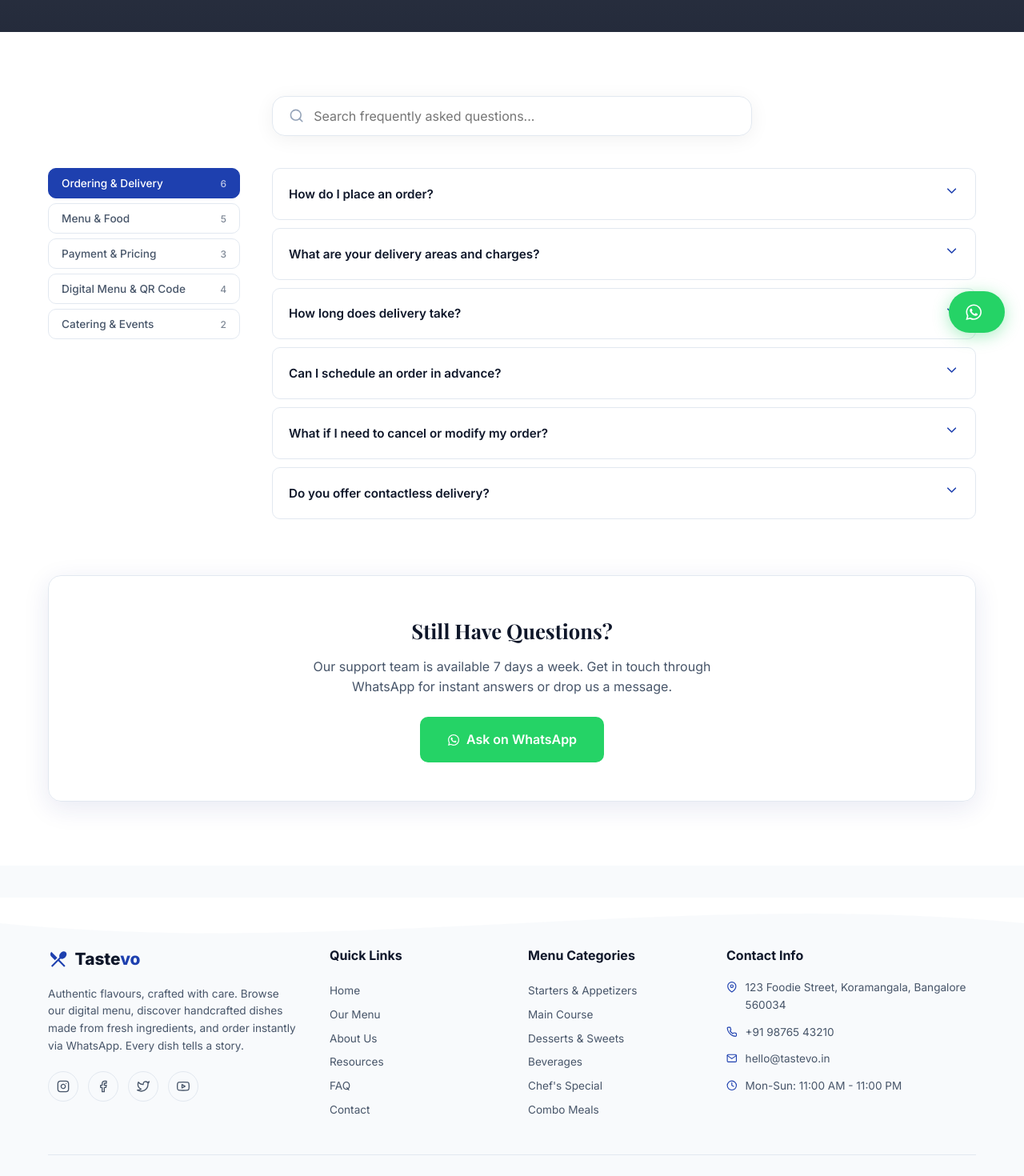
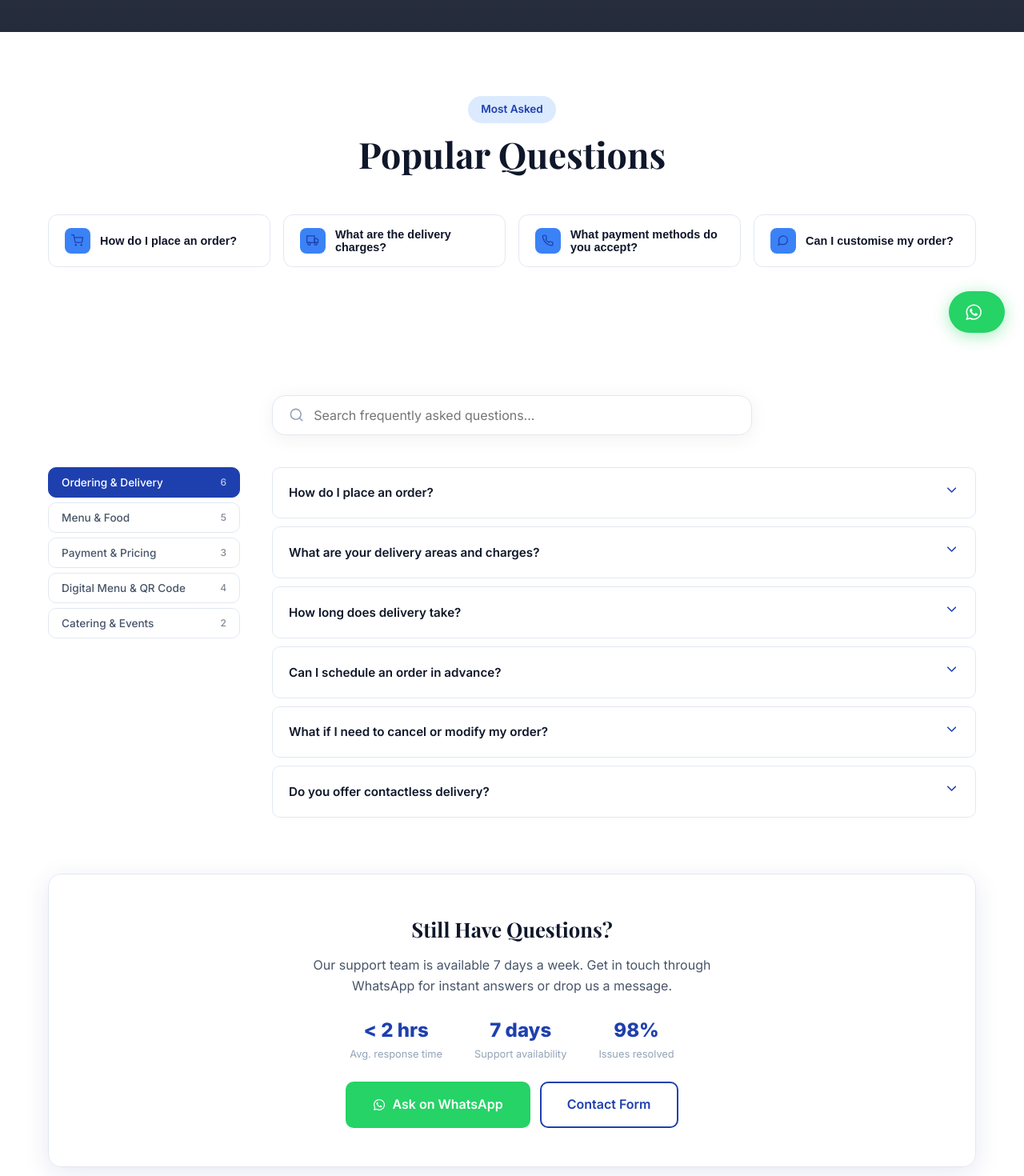
Before and after one commit to Akash-0310/Tastevo, a React (Vite) app in the folder client/: page /faq in a window 1280 px wide. Shown: the part 360-1830 px from the top of the page at 80% size. Built offline with nearby package versions, Linux system fonts and the light colour scheme; grey boxes are pictures that could not be loaded.

Commit message:
feat(faq): add popular questions grid and support stats to CTA
- Popular Questions shortcut grid (4 most-asked categories)
- Support stats (response time, availability, resolution rate)
- Contact Form link alongside WhatsApp in CTA

```diff
--- a/client/src/pages/FAQ.jsx
+++ b/client/src/pages/FAQ.jsx
@@ -1,7 +1,8 @@
 import React, { useState } from 'react';
 import { motion, AnimatePresence } from 'framer-motion';
+import { Link } from 'react-router-dom';
 import AnimatedSection from '../components/AnimatedSection';
-import { FiChevronDown, FiSearch } from 'react-icons/fi';
+import { FiChevronDown, FiSearch, FiShoppingCart, FiTruck, FiPhone, FiMessageCircle } from 'react-icons/fi';
 import { FaWhatsapp } from 'react-icons/fa';
 import { whatsappUrl, BUSINESS_PHONE } from '../config/constants';
 
@@ -98,6 +99,19 @@ const faqCategories = {
   ],
 };
 
+const popularQuestions = [
+  { icon: <FiShoppingCart />, label: 'How do I place an order?',       cat: 'Ordering & Delivery' },
+  { icon: <FiTruck />,        label: 'What are the delivery charges?',  cat: 'Ordering & Delivery' },
+  { icon: <FiPhone />,        label: 'What payment methods do you accept?', cat: 'Payment & Pricing' },
+  { icon: <FiMessageCircle />,label: 'Can I customise my order?',       cat: 'Menu & Food' },
+];
+
+const supportStats = [
+  { value: '< 2 hrs',  label: 'Avg. response time' },
+  { value: '7 days',   label: 'Support availability' },
+  { value: '98%',      label: 'Issues resolved' },
+];
+
 const FAQItem = ({ question, answer, isOpen, onClick }) => (
   <div className={`faq-item ${isOpen ? 'faq-item--open' : ''}`} onClick={onClick}>
     <div className="faq-item__question">
@@ -172,6 +186,32 @@ const FAQ = () => {
         </div>
       </section>
 
+      {/* Popular Questions */}
+      <section className="faq-popular section">
+        <div className="container">
+          <AnimatedSection className="section__header">
+            <span className="section__badge">Most Asked</span>
+            <h2 className="section__title">Popular Questions</h2>
+          </AnimatedSection>
+          <div className="faq-popular__grid">
+            {popularQuestions.map((pq, i) => (
+              <AnimatedSection key={i} delay={i * 0.08}>
+                <motion.button
+                  className="faq-popular__card"
+                  whileHover={{ y: -4 }}
+                  onClick={() => {
+                    /* scroll to FAQ section handled below */
+                  }}
+                >
+                  <div className="faq-popular__icon">{pq.icon}</div>
+                  <span>{pq.label}</span>
+                </motion.button>
+              </AnimatedSection>
+            ))}
+          </div>
+        </div>
+      </section>
+
       <section className="faq-content section">
         <div className="container">
           {/* Search */}
@@ -231,6 +271,14 @@ const FAQ = () => {
             <div className="faq-cta__card">
               <h2>Still Have Questions?</h2>
               <p>Our support team is available 7 days a week. Get in touch through WhatsApp for instant answers or drop us a message.</p>
+              <div className="faq-cta__stats">
+                {supportStats.map((s, i) => (
+                  <div key={i} className="faq-cta__stat">
+                    <strong>{s.value}</strong>
+                    <span>{s.label}</span>
+                  </div>
+                ))}
+              </div>
               <div className="faq-cta__actions">
                 <a
                   href={whatsappUrl('Hi, I have a question about Tastevo')}
@@ -240,6 +288,9 @@ const FAQ = () => {
                 >
                   <FaWhatsapp /> Ask on WhatsApp
                 </a>
+                <Link to="/contact" className="btn btn--outline btn--lg">
+                  Contact Form
+                </Link>
               </div>
             </div>
           </AnimatedSection>
--- a/client/src/styles/index.css
+++ b/client/src/styles/index.css
@@ -2137,10 +2137,72 @@ img {
   line-height: 1.6;
 }
 
+.faq-cta__stats {
+  display: flex;
+  justify-content: center;
+  gap: 2.5rem;
+  margin: 1.5rem 0;
+  flex-wrap: wrap;
+}
+.faq-cta__stat {
+  display: flex;
+  flex-direction: column;
+  align-items: center;
+}
+.faq-cta__stat strong {
+  font-size: 1.5rem;
+  font-weight: 800;
+  color: var(--primary);
+}
+.faq-cta__stat span {
+  font-size: 0.8rem;
+  color: var(--text-muted);
+}
 .faq-cta__actions {
   display: flex;
   justify-content: center;
   gap: 12px;
+  flex-wrap: wrap;
+}
+
+.faq-popular__grid {
+  display: grid;
+  grid-template-columns: repeat(4, 1fr);
+  gap: 1rem;
+}
+@media (max-width: 900px) { .faq-popular__grid { grid-template-columns: repeat(2, 1fr); } }
+@media (max-width: 480px) { .faq-popular__grid { grid-template-columns: 1fr; } }
+.faq-popular__card {
+  display: flex;
+  align-items: center;
+  gap: 0.75rem;
+  width: 100%;
+  background: var(--bg-card);
+  border: 1px solid var(--border);
+  border-radius: 12px;
+  padding: 1rem 1.25rem;
+  cursor: pointer;
+  text-align: left;
+  font-size: 0.9rem;
+  font-weight: 600;
+  color: var(--text);
+  transition: all 0.2s;
+}
+.faq-popular__card:hover {
+  border-color: var(--primary);
+  color: var(--primary);
+}
+.faq-popular__icon {
+  display: flex;
+  align-items: center;
+  justify-content: center;
+  width: 2rem;
+  height: 2rem;
+  background: var(--primary-light, rgba(255,107,0,0.12));
+  color: var(--primary);
+  border-radius: 8px;
+  font-size: 0.95rem;
+  flex-shrink: 0;
 }
 
 @media (max-width: 768px) {
```
